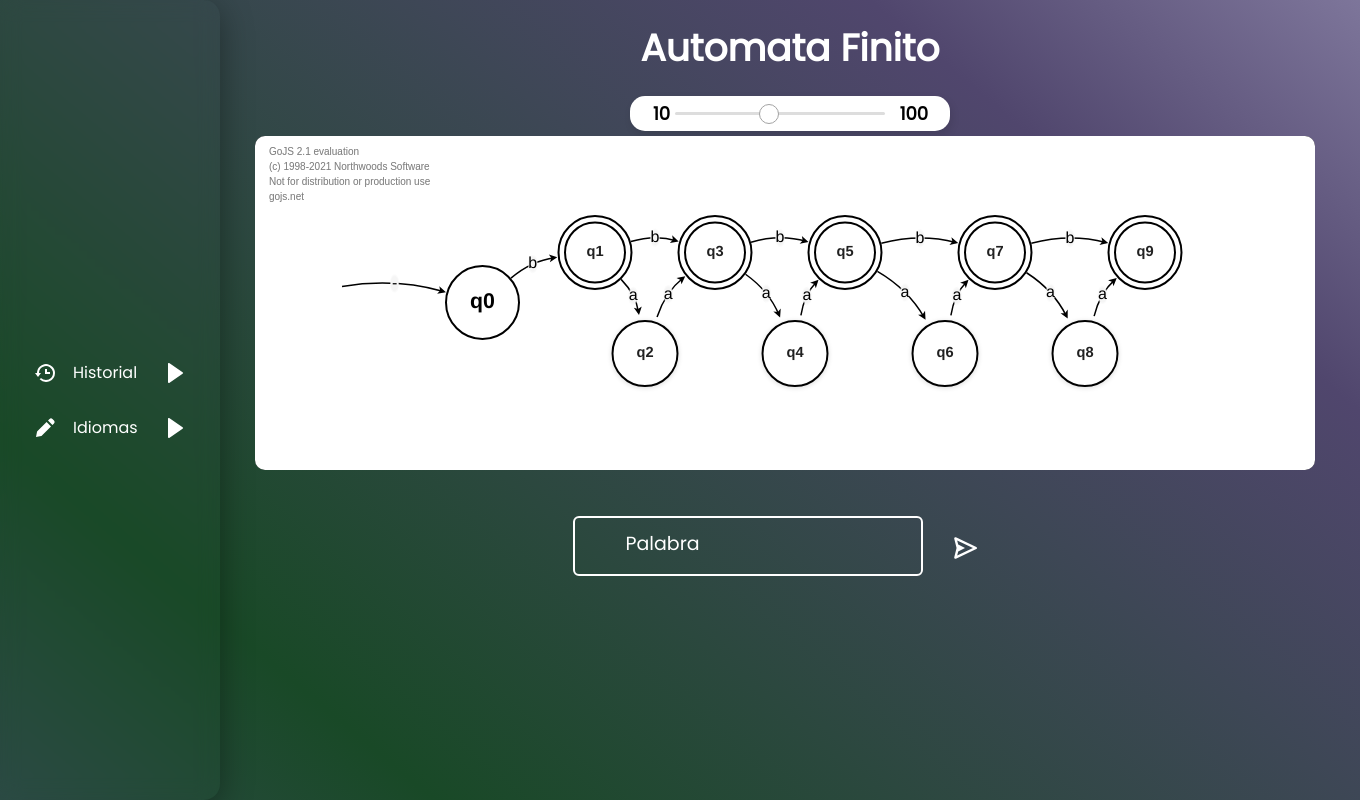
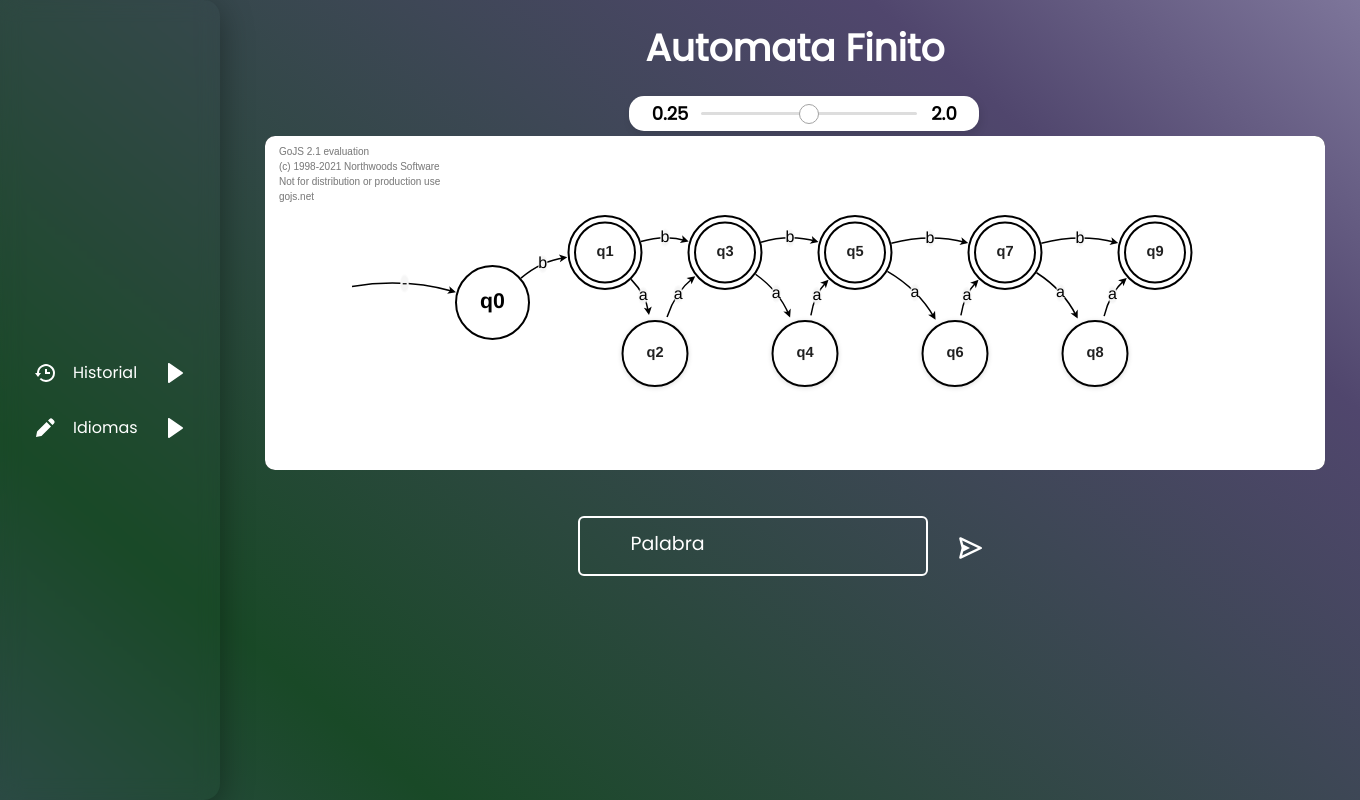
Before and after one commit to andreUmag/Automata_v2, a Flask app: page / in a window 1360 px wide. Run offline with Flask 3, Linux system fonts and the light colour scheme.

Commit message:
Nuevo slider

```diff
--- a/app/static/scripts/acrtions.js
+++ b/app/static/scripts/acrtions.js
@@ -21,7 +21,7 @@ const inputSlider = document.querySelector("input");
 var valorInput = "";
 
 function transformValorInput(value) {
-  return (1 + (value - 10) / 90)*1000;
+  result = (value - 10) / 90 * 1750 + 250
 }
 inputSlider.oninput = () => {
   let value = inputSlider.value;
--- a/app/static/styles/stile.css
+++ b/app/static/styles/stile.css
@@ -64,7 +64,7 @@ body {
   display: block;
   align-items: center;
   /* background-color: #030303; */
-  width: 1100px;
+  width: 98%;
   height: 400px;
   margin: 20px 20px 20px 20px;
   border-radius: 16px;
--- a/app/static/styles/velocity.css
+++ b/app/static/styles/velocity.css
@@ -5,33 +5,27 @@
   justify-content: center;
 }
 
-.line_velocity {
-  display: flex;
-  background-color: #6b6b6b;
-  width: 300px;
-  height: 30px;
-  margin: 10px 20px 10px 0;
-  border-radius: 30px;
-}
 
 .range {
+  justify-content: center;
+  align-items: end;
   height: 35px;
-  width: 320px;
+  width: 350px;
   background: #fff;
   border-radius: 15px;
-  padding: 0 65px 0 45px;
+  padding: 0 35px 0 45px;
   box-shadow: 2px 4px 8px rgba(0, 0, 0, 0.1);
 }
 
 .sliderValue {
-  position: relative;
+  position: absolute;
   width: 100%;
 }
 
 .sliderValue span {
   display: flex;
-  justify-content: center; /* Centrar horizontalmente */
-  align-items: center; /* Centrar verticalmente */
+  justify-content: center;
+  align-items: center;
   position: absolute;
   height: 45px;
   width: 45px;
@@ -45,11 +39,11 @@
   transition: transform 0.3s ease-in-out;
 }
 
-.sliderValue span.show {
+/* .sliderValue span.show {
   transform: translateX(-70%) scale(1);
-}
+} */
 
-.sliderValue span:after {
+/* .sliderValue span:after {
   position: absolute;
   content: "";
   height: 100%;
@@ -63,7 +57,7 @@
   box-shadow: 0px 0px 8px rgba(0, 0, 0, 0.1);
   border-top-left-radius: 50%;
   border-top-right-radius: 50%;
-}
+} */
 
 .field {
   display: flex;
@@ -74,6 +68,7 @@
 }
 
 .field .value {
+  align-items: center;
   position: absolute;
   font-size: 18px;
   color: #000000;
@@ -85,12 +80,12 @@
 }
 
 .field .value.right {
-  right: -43px;
+  right: -13px;
 }
 
 .range input {
   -webkit-appearance: none;
-  width: 100%;
+  width: 80%;
   height: 3px;
   background: #ddd;
   border-radius: 5px;
--- a/app/templates/index.html
+++ b/app/templates/index.html
@@ -121,15 +121,14 @@
 
         <div class="graf_content">
           <div class="velocity">
-            <!-- <div class="Velocity_text">Velocidad</div> -->
             <div class="range">
               <div class="sliderValue">
-                <span>100</span>
+                <span>5</span>
               </div>
               <div class="field">
-                <div class="value left">10</div>
-                <input type="range" min="10" max="100" value="50" steps="1" />
-                <div class="value right">100</div>
+                <div class="value left">0.25</div>
+                <input type="range" min="1" max="5" value="2.5" steps="1" />
+                <div class="value right">2.0</div>
               </div>
             </div>
           </div>
```
